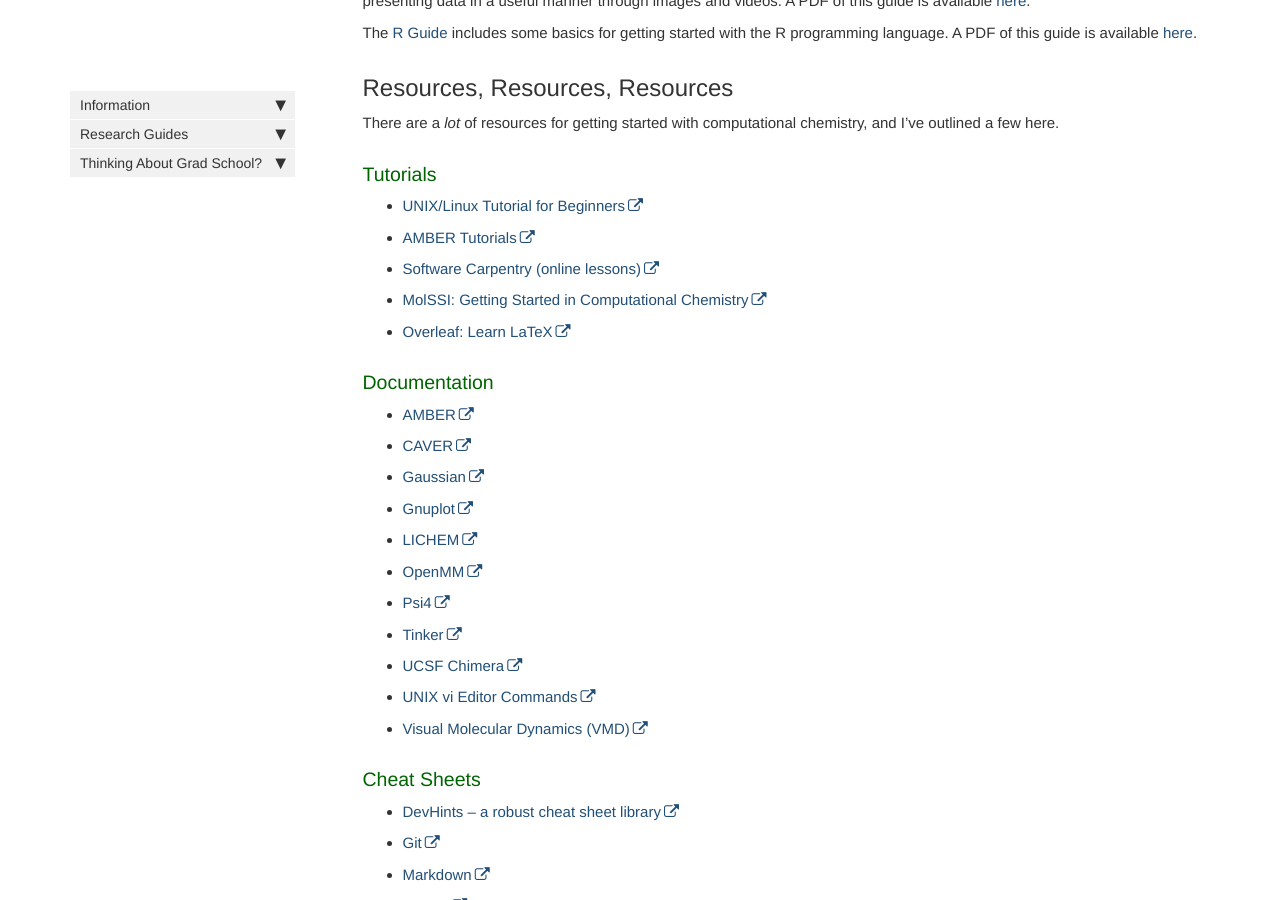
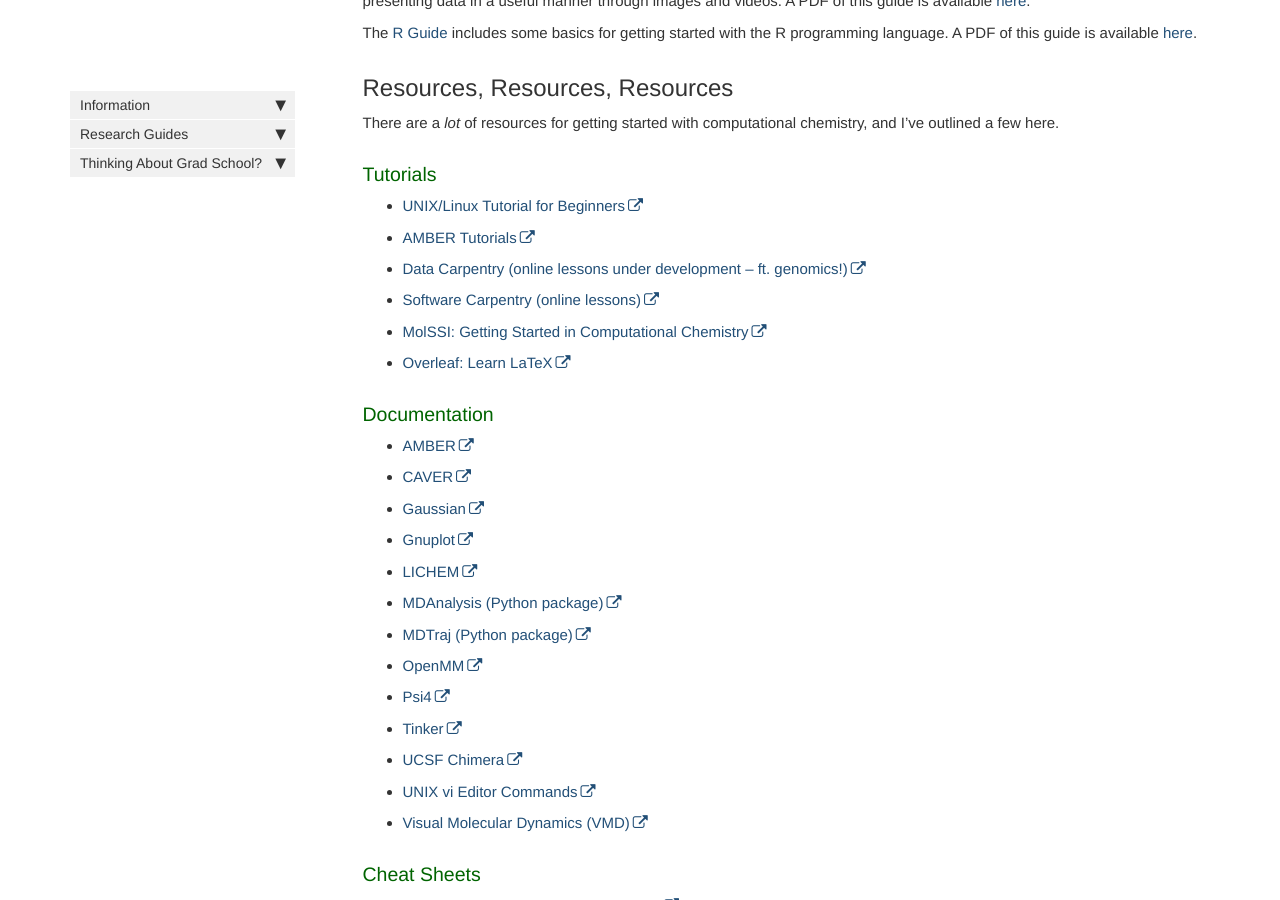
Before and after one commit to emleddin/comp-chem-website, a Jekyll site: the page built from index.md, in a window 1280 px wide and 900 px high, scrolled down 755 px. Built offline with Jekyll 4.4.1, drawn with Linux system fonts in a browser that asks for light colours; comment, search, counter and statistics services are not loaded.

```diff
--- a/index.md
+++ b/index.md
@@ -42,6 +42,7 @@ and I've outlined a few here.
 
 * [UNIX/Linux Tutorial for Beginners](http://www.ee.surrey.ac.uk/Teaching/Unix/)
 * [AMBER Tutorials](http://ambermd.org/tutorials/)
+* [Data Carpentry (online lessons under development -- ft. genomics!)](https://datacarpentry.org/lessons/#workshop-materials-under-development-or-consideration)
 * [Software Carpentry (online lessons)](https://software-carpentry.org/lessons/)
 * [MolSSI: Getting Started in Computational Chemistry](https://github.com/MolSSI-Education/getting-started-computational-chemistry)
 * [Overleaf: Learn LaTeX](https://www.overleaf.com/learn/latex/Tutorials)
@@ -53,6 +54,8 @@ and I've outlined a few here.
 * [Gaussian](https://gaussian.com/techsupport/)
 * [Gnuplot](http://www.gnuplot.info/documentation.html)
 * [LICHEM](https://github.com/CisnerosResearch/LICHEM/blob/master/src/manual.tex)
+* [MDAnalysis (Python package)](https://www.mdanalysis.org/docs/)
+* [MDTraj (Python package)](http://mdtraj.org/latest/#)
 * [OpenMM](http://openmm.org/documentation.html)
 * [Psi4](http://www.psicode.org/psi4manual/1.2/index.html)
 * [Tinker](https://dasher.wustl.edu/tinker/downloads/guide.pdf)
```
Also changed, not shown: pages/AMBER_guide/AMBERguide-AMBER-atom-types.md (+1 -0 lines), pages/AMBER_guide/AMBERguide-LEAP.md (+1 -0 lines), 1 other file.
